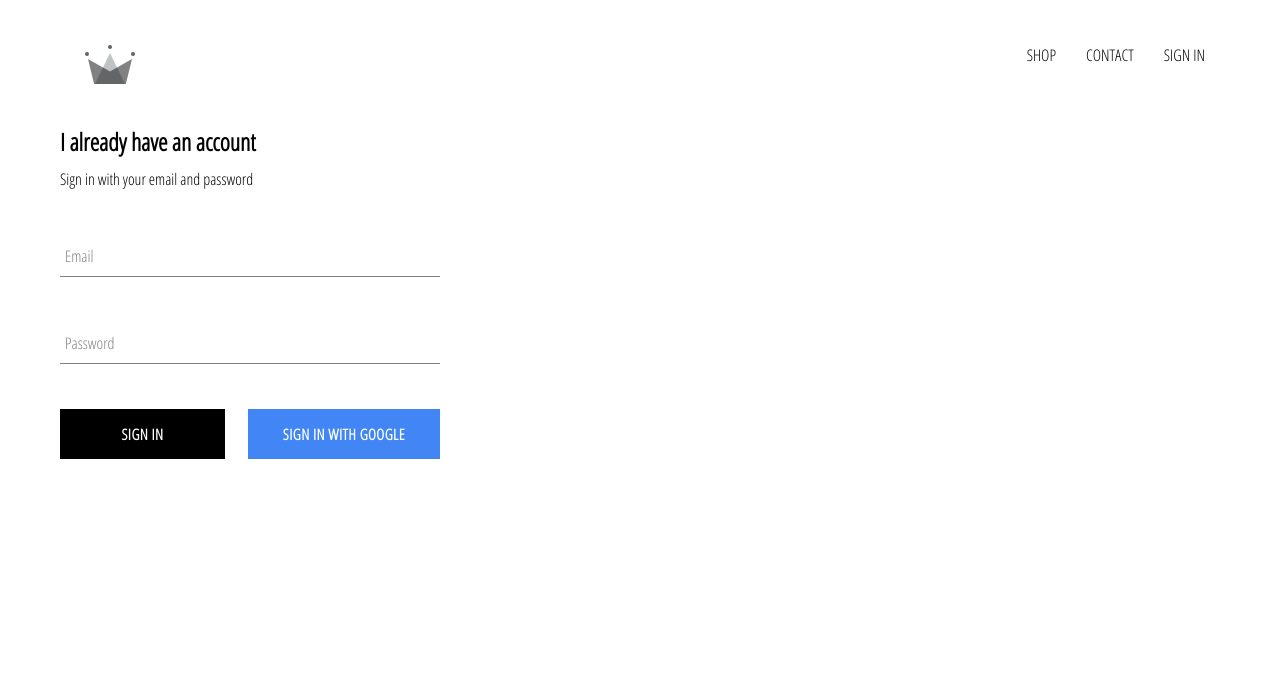
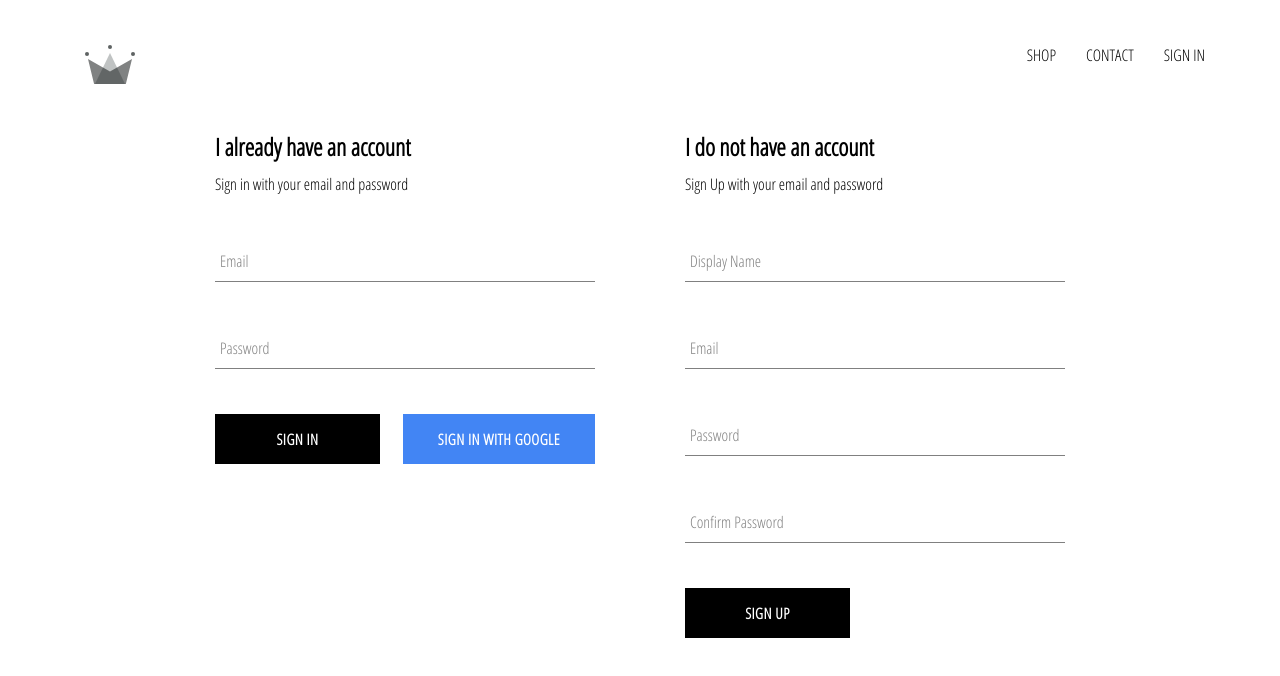
Before and after one commit to raghav1396/crwn, a React (Create React App) app: page /signIn in a window 1280 px wide. Shown: the top 676 px of the page. Built offline with nearby package versions, Linux system fonts and the light colour scheme; no server answers.

Commit message:
implement firebase utils, including ability to store authenticated user into our firestore db

```diff
--- a/src/App.js
+++ b/src/App.js
@@ -4,34 +4,39 @@
 import ShopPage from "./page/shop/Shop";
 import SignInAndSignUp from "./page/signInAndSignUp/SignInAndSignUp";
 import Header from "./components/header/header";
-import { auth } from "./firebase/firebase.utils";
+import { auth, createUserProfileDocument } from "./firebase/firebase.utils";
 import "./App.css";
 
 class App extends Component {
   constructor(props) {
     super(props);
     this.state = {
-      currentUser: null
-    }
-    this.unsubscribeFromAuth = null
+      currentUser: null,
+    };
+    this.unsubscribeFromAuth = null;
   }
 
-  componentDidMount(){
-    this.unsubscribeFromAuth = auth.onAuthStateChanged(user=>{
-      this.setState({currentUser:user});
-      console.log(user);
-    })
+  componentDidMount() {
+    this.unsubscribeFromAuth = auth.onAuthStateChanged(async (userAuth) => {
+      if (userAuth) {
+        const userRef = await createUserProfileDocument(userAuth);
+        userRef.onSnapshot((snapshot) => {
+          this.setState({ currentUser: { id: snapshot.id, ...snapshot.data() } });
+        });
+      } else {
+        this.setState({ currentUser: userAuth });
+      }
+    });
   }
 
-  componentWillUnmount(){
-    if(this.unsubscribeFromAuth)
-      this.unsubscribeFromAuth()
+  componentWillUnmount() {
+    if (this.unsubscribeFromAuth) this.unsubscribeFromAuth();
   }
 
   render() {
     return (
       <div>
-        <Header currentUser={this.state.currentUser}/>
+        <Header currentUser={this.state.currentUser} />
         <Switch>
           <Route exact path="/" component={Homepage} />
           <Route exact path="/shop" component={ShopPage} />
--- /dev/null
+++ b/src/components/signUp/SignUp.jsx
@@ -0,0 +1,89 @@
+import React, { Component } from "react";
+
+import FormInput from "../formInput/FormInput";
+import CustomButton from "../customButton/customButton";
+import { auth, createUserProfileDocument } from "../../firebase/firebase.utils";
+import "./SignUp.scss";
+
+class SignUp extends Component {
+  constructor(props) {
+    super(props);
+    this.state = {
+      displayName: "",
+      email: "",
+      password: "",
+      confirmPassword: "",
+    };
+  }
+  handleSubmit = async (e) => {
+    e.preventDefault();
+    const { displayName, email, password, confirmPassword } = this.state;
+    if (password !== confirmPassword) {
+      alert("Passwords don't match");
+      return;
+    }
+
+    try {
+      const { user } = await auth.createUserWithEmailAndPassword(email, password);
+      await createUserProfileDocument(user, { displayName });
+      this.setState({
+        displayName: "",
+        email: "",
+        password: "",
+        confirmPassword: "",
+      });
+    } catch (err) {
+      console.error(err);
+    }
+  };
+  handleChange = (evt) => {
+    const { name, value } = evt.target;
+    this.setState({ [name]: value });
+  };
+  render() {
+    const { displayName, email, password, confirmPassword } = this.state;
+    return (
+      <div className="sign-up">
+        <h2 className="title">I do not have an account</h2>
+        <span>Sign Up with your email and password</span>
+        <form className="sign-up-form" onSubmit={this.handleSubmit}>
+          <FormInput
+            type="text"
+            name="displayName"
+            value={displayName}
+            onChange={this.handleChange}
+            label="Display Name"
+            required
+          />
+          <FormInput
+            type="email"
+            name="email"
+            value={email}
+            onChange={this.handleChange}
+            label="Email"
+            required
+          />
+          <FormInput
+            type="password"
+            name="password"
+            value={password}
+            onChange={this.handleChange}
+            label="Password"
+            required
+          />
+          <FormInput
+            type="password"
+            name="confirmPassword"
+            value={confirmPassword}
+            onChange={this.handleChange}
+            label="Confirm Password"
+            required
+          />
+          <CustomButton type="submit">Sign Up</CustomButton>
+        </form>
+      </div>
+    );
+  }
+}
+
+export default SignUp;
--- /dev/null
+++ b/src/components/signUp/SignUp.scss
@@ -0,0 +1,8 @@
+.sign-up {
+  display: flex;
+  flex-direction: column;
+  width: 380px;
+  .title {
+    margin: 10px 0;
+  }
+}
--- a/src/firebase/firebase.utils.js
+++ b/src/firebase/firebase.utils.js
@@ -12,6 +12,27 @@
   measurementId: "G-RBB4B2G5QR",
 };
 
+export const createUserProfileDocument = async (userAuth, additionalData) => {
+  if (!userAuth) return;
+  const userRef = firestore.doc(`users/${userAuth.uid}`);
+  const snapshot = await userRef.get();
+  if (!snapshot.exists) {
+    const { displayName, email } = userAuth;
+    const createdAt = new Date();
+    try {
+      await userRef.set({
+        displayName,
+        email,
+        createdAt,
+        ...additionalData,
+      });
+    } catch (err) {
+      console.log("error creating user", err.message);
+    }
+  }
+  return userRef;
+};
+
 firebase.initializeApp(config);
 
 export const auth = firebase.auth();
--- a/src/page/signInAndSignUp/SignInAndSignUp.js
+++ /dev/null
@@ -1,13 +0,0 @@
-import React from 'react'
-import "./SignInAndSignUp.scss"
-import SignIn from "./../../components/signIn/SignIn";
-
-const SignInAndSignUp = () => {
-	return (
-		<div className="sign-in-and-sign-up">
-			<SignIn />
-		</div>
-	)
-}
-
-export default SignInAndSignUp;
--- /dev/null
+++ b/src/page/signInAndSignUp/SignInAndSignUp.jsx
@@ -0,0 +1,15 @@
+import React from "react";
+import "./SignInAndSignUp.scss";
+import SignIn from "../../components/signIn/SignIn";
+import SignUp from "../../components/signUp/SignUp";
+
+const SignInAndSignUp = () => {
+  return (
+    <div className="sign-in-and-sign-up">
+      <SignIn />
+      <SignUp />
+    </div>
+  );
+};
+
+export default SignInAndSignUp;
--- a/src/page/signInAndSignUp/SignInAndSignUp.scss
+++ b/src/page/signInAndSignUp/SignInAndSignUp.scss
@@ -0,0 +1,6 @@
+.sign-in-and-sign-up {
+  width: 850px;
+  display: flex;
+  justify-content: space-between;
+	margin: 30px auto;
+}
```
Also changed, not shown: src/components/customButton/customButton.jsx (renamed from src/components/customButton/customButton.js), src/components/formInput/FormInput.jsx (renamed from src/components/formInput/FormInput.js), src/components/header/header.jsx (renamed from src/components/header/header.js), src/components/signIn/SignIn.jsx (renamed from src/components/signIn/SignIn.js).
